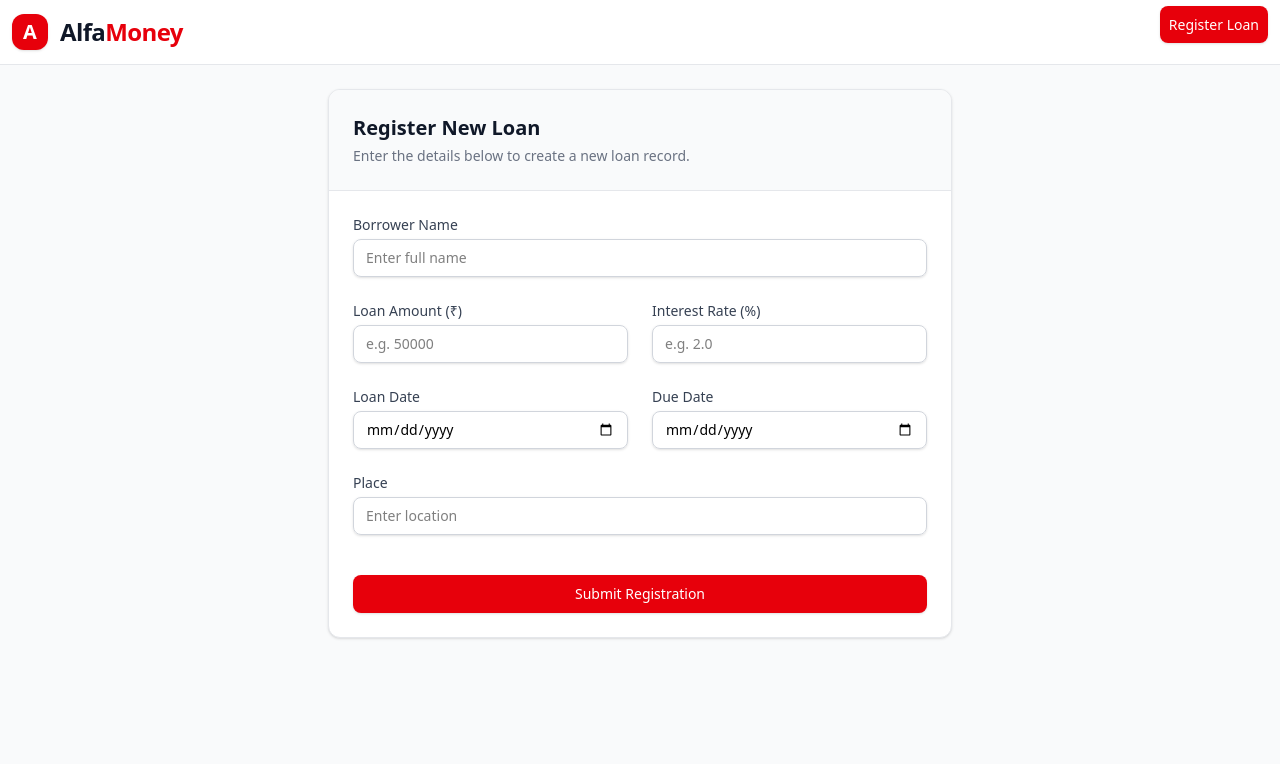
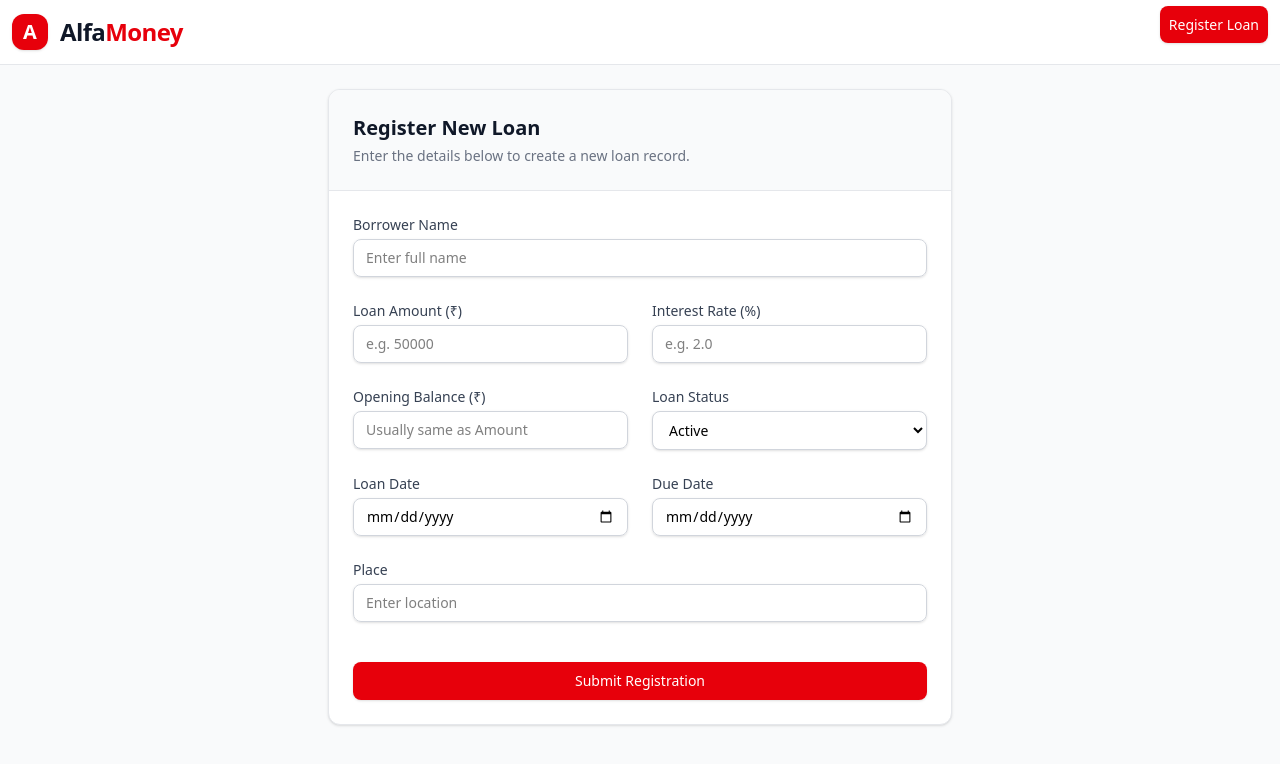
Before and after one commit to Ajay20-web/alfa-money-LMS, a React (Vite) app: page /register in a window 1280 px wide. Shown: the top 764 px of the page. Built offline with nearby package versions, Linux system fonts and the light colour scheme.

Commit message:
Posting the register form into firebase

```diff
--- /dev/null
+++ b/src/api/loans.js
@@ -0,0 +1,10 @@
+// src/api/loans.js
+import { db } from "../config/firebase";
+import { collection, addDoc } from "firebase/firestore";
+
+// This function sends data to your new database
+export const registerLoan = async (loanData) => {
+  // It creates a folder named "loans" automatically
+  const response = await addDoc(collection(db, "loans"), loanData);
+  return response.id;
+};
--- a/src/main.jsx
+++ b/src/main.jsx
@@ -1,13 +1,18 @@
 import { StrictMode } from "react";
 import { createRoot } from "react-dom/client";
 import { BrowserRouter } from "react-router-dom";
+import { QueryClient, QueryClientProvider } from "@tanstack/react-query";
 import "./index.css";
 import App from "./App.jsx";
+
+const queryClient = new QueryClient();
 
 createRoot(document.getElementById("root")).render(
   <StrictMode>
     <BrowserRouter>
-      <App />
+      <QueryClientProvider client={queryClient}>
+        <App />
+      </QueryClientProvider>
     </BrowserRouter>
   </StrictMode>
 );
--- a/src/pages/registerPage/RegisterPage.jsx
+++ b/src/pages/registerPage/RegisterPage.jsx
@@ -1,6 +1,73 @@
 import { MainHeader } from "../../components/MainHeader";
+import { useState } from "react";
+import { useMutation } from "@tanstack/react-query";
+import { registerLoan } from "../../api/loans.js";
+import { useNavigate } from "react-router-dom"; // Import useNavigate for navigation after submission to home page
 
 export function RegisterLoan() {
+  const navigate = useNavigate();
+
+  const [formData, setFormData] = useState({
+    borrowerName: "",
+    amount: "",
+    interest: "",
+    loanDate: "",
+    dueDate: "",
+    place: "",
+    balance: "",
+    status: "Active",
+  });
+
+  // 2. Define the Mutation Logic
+  const mutation = useMutation({
+    mutationFn: registerLoan,
+    onSuccess: (data) => {
+      // Success!
+      alert("Loan Registered Successfully!");
+      // Clear the form after successful submission
+      setFormData({
+        borrowerName: "",
+        amount: "",
+        interest: "",
+        loanDate: "",
+        dueDate: "",
+        place: "",
+        balance: "",
+        status: "Active",
+      });
+      //Navigate back to home or home page
+      navigate("/");
+    },
+    onError: (error) => {
+      // Error!
+      console.error("Error adding document: ", error);
+      alert("Failed to register loan. Please try again.");
+    },
+  });
+
+  const handleChange = (e) => {
+    const { name, value } = e.target;
+    setFormData((prev) => ({
+      ...prev,
+      [name]: value,
+    }));
+  };
+
+  const handleSubmit = (e) => {
+    e.preventDefault();
+
+    // 3. Prepare data (Convert strings to numbers for DB)
+    const cleanData = {
+      ...formData,
+      amount: Number(formData.amount),
+      interest: Number(formData.interest),
+      balance: Number(formData.balance),
+    };
+
+    // 4. Trigger the mutation
+    mutation.mutate(cleanData);
+  };
+
   return (
     <>
       <MainHeader />
@@ -22,8 +89,8 @@ export function RegisterLoan() {
             </p>
           </header>
 
-          <form className="p-6 space-y-6">
-            {/* Borrower Name */}
+          <form onSubmit={handleSubmit} className="p-6 space-y-6">
+            {/* --- Borrower Name --- */}
             <div>
               <label
                 htmlFor="borrowerName"
@@ -35,13 +102,17 @@ export function RegisterLoan() {
                 type="text"
                 id="borrowerName"
                 name="borrowerName"
-                className="block w-full rounded-lg border border-gray-300 px-3 py-2 shadow-sm focus:border-red-500 focus:outline-none focus:ring-1 focus:ring-red-500 sm:text-sm"
+                value={formData.borrowerName}
+                onChange={handleChange}
+                // Disable input while loading
+                disabled={mutation.isPending}
+                className="block w-full rounded-lg border border-gray-300 px-3 py-2 shadow-sm focus:border-red-500 focus:outline-none focus:ring-1 focus:ring-red-500 sm:text-sm disabled:bg-gray-100 disabled:text-gray-500"
                 placeholder="Enter full name"
                 required
               />
             </div>
 
-            {/* Financial Details Grid (Amount & Interest) */}
+            {/* --- Money Grid (Amount & Interest) --- */}
             <div className="grid grid-cols-1 gap-6 sm:grid-cols-2">
               <div>
                 <label
@@ -54,7 +125,10 @@ export function RegisterLoan() {
                   type="number"
                   id="amount"
                   name="amount"
-                  className="block w-full rounded-lg border border-gray-300 px-3 py-2 shadow-sm focus:border-red-500 focus:outline-none focus:ring-1 focus:ring-red-500 sm:text-sm"
+                  value={formData.amount}
+                  onChange={handleChange}
+                  disabled={mutation.isPending}
+                  className="block w-full rounded-lg border border-gray-300 px-3 py-2 shadow-sm focus:border-red-500 focus:outline-none focus:ring-1 focus:ring-red-500 sm:text-sm disabled:bg-gray-100"
                   placeholder="e.g. 50000"
                   required
                 />
@@ -72,14 +146,61 @@ export function RegisterLoan() {
                   id="interest"
                   name="interest"
                   step="0.01"
-                  className="block w-full rounded-lg border border-gray-300 px-3 py-2 shadow-sm focus:border-red-500 focus:outline-none focus:ring-1 focus:ring-red-500 sm:text-sm"
+                  value={formData.interest}
+                  onChange={handleChange}
+                  disabled={mutation.isPending}
+                  className="block w-full rounded-lg border border-gray-300 px-3 py-2 shadow-sm focus:border-red-500 focus:outline-none focus:ring-1 focus:ring-red-500 sm:text-sm disabled:bg-gray-100"
                   placeholder="e.g. 2.0"
                   required
                 />
               </div>
             </div>
 
-            {/* Dates Grid */}
+            {/* --- Status & Balance Grid --- */}
+            <div className="grid grid-cols-1 gap-6 sm:grid-cols-2">
+              <div>
+                <label
+                  htmlFor="balance"
+                  className="block text-sm font-medium text-gray-700 mb-1"
+                >
+                  Opening Balance (₹)
+                </label>
+                <input
+                  type="number"
+                  id="balance"
+                  name="balance"
+                  value={formData.balance}
+                  onChange={handleChange}
+                  disabled={mutation.isPending}
+                  className="block w-full rounded-lg border border-gray-300 px-3 py-2 shadow-sm focus:border-red-500 focus:outline-none focus:ring-1 focus:ring-red-500 sm:text-sm disabled:bg-gray-100"
+                  placeholder="Usually same as Amount"
+                  required
+                />
+              </div>
+
+              <div>
+                <label
+                  htmlFor="status"
+                  className="block text-sm font-medium text-gray-700 mb-1"
+                >
+                  Loan Status
+                </label>
+                <select
+                  id="status"
+                  name="status"
+                  value={formData.status}
+                  onChange={handleChange}
+                  disabled={mutation.isPending}
+                  className="block w-full rounded-lg border border-gray-300 px-3 py-2 shadow-sm focus:border-red-500 focus:outline-none focus:ring-1 focus:ring-red-500 sm:text-sm bg-white disabled:bg-gray-100"
+                >
+                  <option value="Active">Active</option>
+                  <option value="Pending">Pending</option>
+                  <option value="Closed">Closed</option>
+                </select>
+              </div>
+            </div>
+
+            {/* --- Dates Grid --- */}
             <div className="grid grid-cols-1 gap-6 sm:grid-cols-2">
               <div>
                 <label
@@ -92,7 +213,10 @@ export function RegisterLoan() {
                   type="date"
                   id="loanDate"
                   name="loanDate"
-                  className="block w-full rounded-lg border border-gray-300 px-3 py-2 shadow-sm focus:border-red-500 focus:outline-none focus:ring-1 focus:ring-red-500 sm:text-sm"
+                  value={formData.loanDate}
+                  onChange={handleChange}
+                  disabled={mutation.isPending}
+                  className="block w-full rounded-lg border border-gray-300 px-3 py-2 shadow-sm focus:border-red-500 focus:outline-none focus:ring-1 focus:ring-red-500 sm:text-sm disabled:bg-gray-100"
                   required
                 />
               </div>
@@ -108,13 +232,16 @@ export function RegisterLoan() {
                   type="date"
                   id="dueDate"
                   name="dueDate"
-                  className="block w-full rounded-lg border border-gray-300 px-3 py-2 shadow-sm focus:border-red-500 focus:outline-none focus:ring-1 focus:ring-red-500 sm:text-sm"
+                  value={formData.dueDate}
+                  onChange={handleChange}
+                  disabled={mutation.isPending}
+                  className="block w-full rounded-lg border border-gray-300 px-3 py-2 shadow-sm focus:border-red-500 focus:outline-none focus:ring-1 focus:ring-red-500 sm:text-sm disabled:bg-gray-100"
                   required
                 />
               </div>
             </div>
 
-            {/* Place */}
+            {/* --- Place --- */}
             <div>
               <label
                 htmlFor="place"
@@ -126,20 +253,40 @@ export function RegisterLoan() {
                 type="text"
                 id="place"
                 name="place"
-                className="block w-full rounded-lg border border-gray-300 px-3 py-2 shadow-sm focus:border-red-500 focus:outline-none focus:ring-1 focus:ring-red-500 sm:text-sm"
+                value={formData.place}
+                onChange={handleChange}
+                disabled={mutation.isPending}
+                className="block w-full rounded-lg border border-gray-300 px-3 py-2 shadow-sm focus:border-red-500 focus:outline-none focus:ring-1 focus:ring-red-500 sm:text-sm disabled:bg-gray-100"
                 placeholder="Enter location"
                 required
               />
             </div>
 
-            {/* Submit Button */}
+            {/* --- Submit Button --- */}
             <div className="pt-4">
               <button
                 type="submit"
-                className="w-full flex justify-center items-center px-4 py-2 border border-transparent rounded-lg shadow-sm text-sm font-medium text-white bg-red-600 hover:bg-red-700 focus:outline-none focus:ring-2 focus:ring-offset-2 focus:ring-red-500 transition-colors duration-200"
+                // 5. Disable button when loading to prevent double-click
+                disabled={mutation.isPending}
+                className={`w-full flex justify-center items-center px-4 py-2 border border-transparent rounded-lg shadow-sm text-sm font-medium text-white transition-colors duration-200
+                  ${
+                    mutation.isPending
+                      ? "bg-red-400 cursor-not-allowed"
+                      : "bg-red-600 hover:bg-red-700 focus:ring-2 focus:ring-offset-2 focus:ring-red-500"
+                  }`}
               >
-                Submit Registration
+                {/* 6. Change text based on state */}
+                {mutation.isPending
+                  ? "Registering Loan..."
+                  : "Submit Registration"}
               </button>
+
+              {/* Optional: Show Error Message nicely */}
+              {mutation.isError && (
+                <p className="mt-2 text-sm text-red-600 text-center">
+                  Error: {mutation.error.message}
+                </p>
+              )}
             </div>
           </form>
         </section>
```
